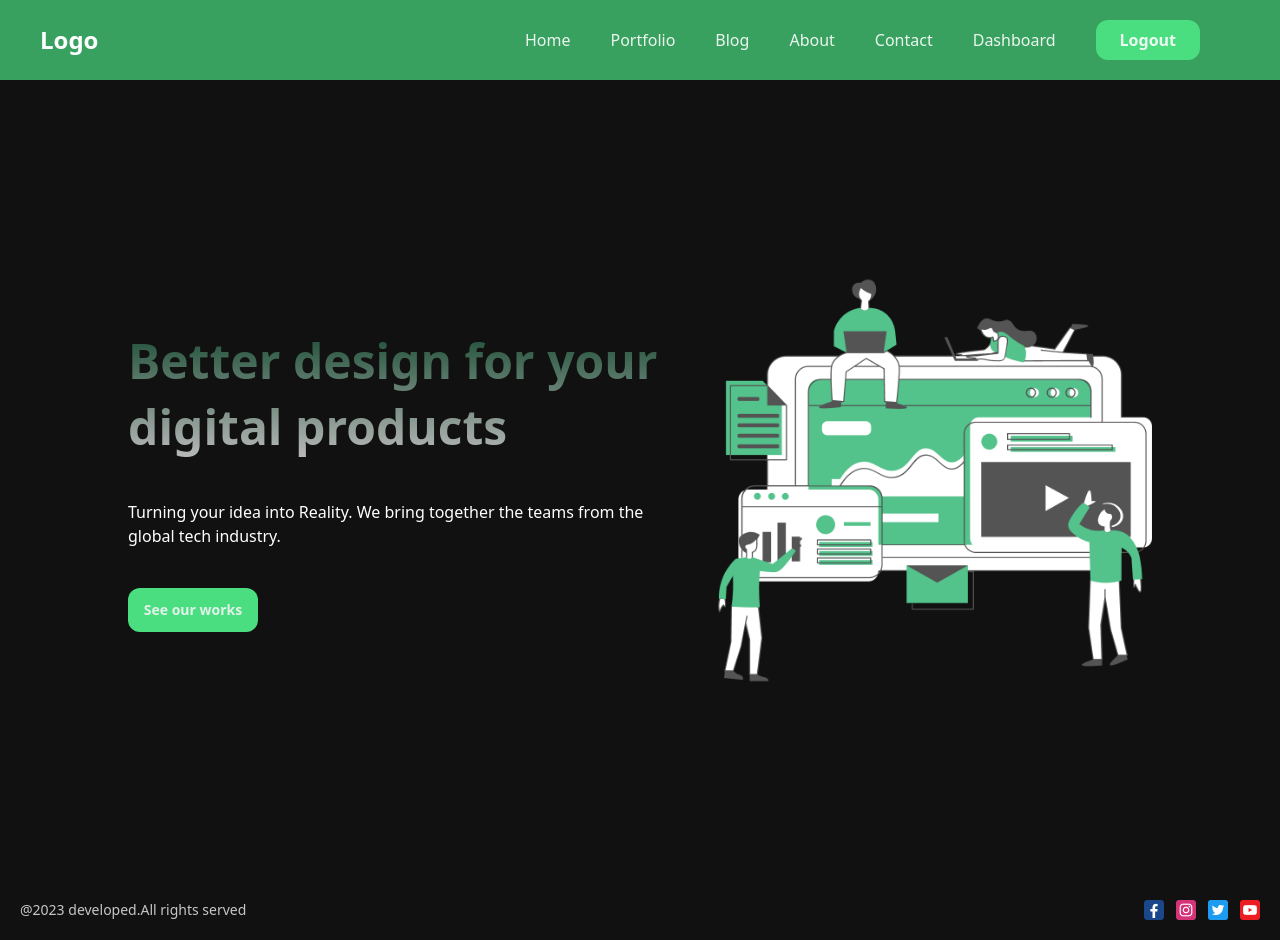
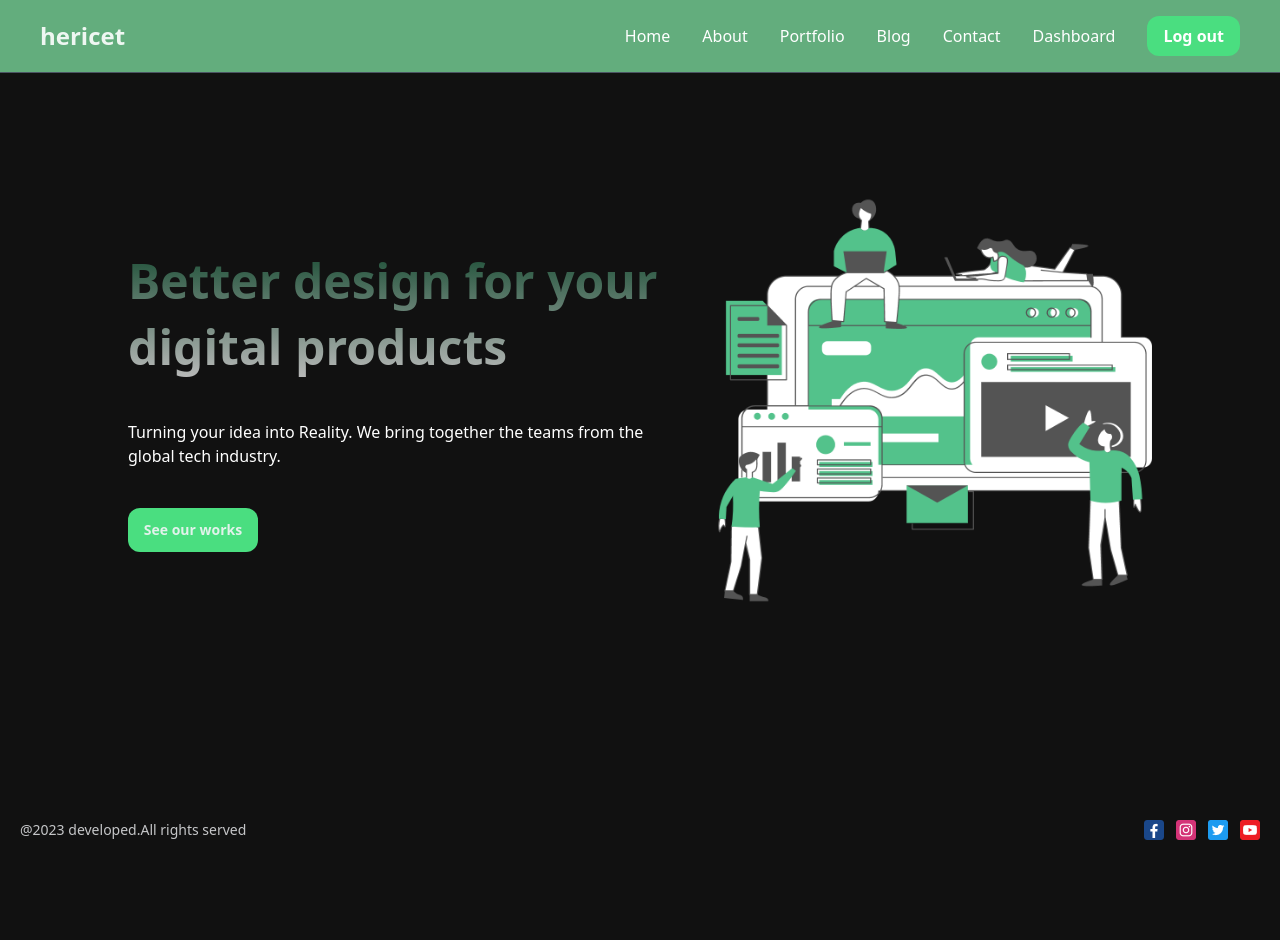
Before and after one commit to DevAdriam/Next-JS-FullStack-WebApp, a Next.js app: page / in a window 1280 px wide. After the commit the page ends 860 px from the top, so only its background shows below. Built offline with nearby package versions, Linux system fonts and the light colour scheme.

Commit message:
ui error fixed after test2

```diff
--- a/src/app/Components/Footer.tsx
+++ b/src/app/Components/Footer.tsx
@@ -12,7 +12,7 @@ export default function Footer() {
 	return (
 		<footer className="w-full relative bottom-0 p-5 flex flex-col md:flex-row md:justify-between justify-center items-center gap-8 ">
 			<div className=" text-sm text-gray-100/80">@{currentYear} developed.All rights served</div>
-			<ul className="flex items-center justify-between gap-3 mt-3 sm:mt-0">
+			<ul className="flex items-center justify-between gap-3 mt-1 sm:mt-0">
 				<li>
 					<Link href="/">
 						<Image src={facebook} width={20} height={20} alt="socials" />
--- a/src/app/Components/Navbar.tsx
+++ b/src/app/Components/Navbar.tsx
@@ -2,49 +2,54 @@
 
 import Link from "next/link";
 import { useState } from "react";
+import Button from "./button";
+import { usePathname } from "next/navigation";
 
 export default function Navbar() {
 	const [nav, Setnav] = useState(false);
+	const pathName = usePathname();
+
+	console.log(pathName);
+
+	const navMenuArr = [
+		{
+			id: 1,
+			link: "/",
+			menu: "Home",
+		},
+		{
+			id: 2,
+			link: "/about",
+			menu: "About",
+		},
+		{
+			id: 3,
+			link: "/portfolio",
+			menu: "Portfolio",
+		},
+		{
+			id: 4,
+			link: "/blog",
+			menu: "Blog",
+		},
+		{
+			id: 5,
+			link: "/contact",
+			menu: "Contact",
+		},
+		{
+			id: 6,
+			link: "/dashboard",
+			menu: "Dashboard",
+		},
+	];
 
 	return (
-		<nav className="w-full flex justify-between items-center flex-row relative z-10 top-0 px-10 py-5  bg-green-400/70 ">
-			{/* For logo */}
-			<h1 aria-label="Logo" className="w-[30%] text-2xl font-bold text-white ">
-				{/* <Image src={logo} alt="logo" width={150} height={150} /> */}
-				<Link href="/">Logo</Link>
-			</h1>
-
-			<ul
-				className={`w-full lg:w-auto bg-green-400/90 md:bg-transparent md:py-0 px-10 py-5  flex justify-between md:flex-row flex-col absolute md:static top-[80px] ${
-					nav ? "left-0" : "left-[1000px]"
-				} z-10 transition-all duration-500 items-start md:items-center gap-5 lg:gap-10`}
-			>
-				<li className="py-2 md:py-0 " onClick={() => Setnav(false)}>
-					<Link href="/" className="active">
-						Home
+		<nav className="bg-green-300/70 w-full fixed z-20 top-0 left-0 border-b border-gray-600">
+			<div className="max-w-screen-xl flex justify-between items-center flex-wrap mx-auto md:py-0 py-3 px-10">
+				<Link href="/">
+					<span className="self-center text-2xl text-white/90 font-semibold whitespace-nowrap">hericet </span>
 				</Link>
-				</li>
-				<li className="py-2  md:py-0 " onClick={() => Setnav(false)}>
-					<Link href="/portfolio">Portfolio</Link>
-				</li>
-				<li className="py-2  md:py-0 " onClick={() => Setnav(false)}>
-					<Link href="/blog">Blog</Link>
-				</li>
-				<li className="py-2  md:py-0 " onClick={() => Setnav(false)}>
-					<Link href="/about">About</Link>
-				</li>
-				<li className="py-2  md:py-0 " onClick={() => Setnav(false)}>
-					<Link href="/contact">Contact</Link>
-				</li>
-				<li className="py-2  md:py-0 " onClick={() => Setnav(false)}>
-					<Link href="/dashboard">Dashboard</Link>
-				</li>
-
-				<button className="w-max-content py-2 px-6  bg-green-400 hover:bg-green-500/90 rounded-xl text-white/90 font-bold">
-					Logout
-				</button>
-			</ul>
-
 				{/* Hamburger button */}
 				<button className="flex md:hidden flex-col " onClick={() => Setnav(!nav)}>
 					<span
@@ -57,6 +62,26 @@ export default function Navbar() {
 						}`}
 					></span>
 				</button>
+				<div
+					className={`w-full md:w-auto ${
+						!nav && "hidden"
+					} md:flex justify-between items-center md:order-1 transition-all duration-500`}
+				>
+					<ul className="flex flex-col md:flex-row justify-between items-start md:items-center p-4 ">
+						{navMenuArr.map((menu) => {
+							return (
+								<li className="block w-full py-4 md:py-2 px-4 hover:underline underline-offset-4  hover:text-black hover:md:bg-transparent hover:bg-stone-200/70 ">
+									<Link href={menu.link} onClick={() => Setnav(false)}>
+										{menu.menu}
+									</Link>
+								</li>
+							);
+						})}
+					</ul>
+
+					<Button text="Log out" link="/" />
+				</div>
+			</div>
 		</nav>
 	);
 }
--- /dev/null
+++ b/src/app/Components/button.tsx
@@ -0,0 +1,15 @@
+import Link from "next/link";
+
+type Props = {
+	text: string;
+	link: string;
+};
+const Button = ({ text, link }: Props) => {
+	return (
+		<button className="font-bold py-2 px-4 rounded-xl bg-green-400 hover:bg-green-500">
+			<Link href={link}>{text}</Link>
+		</button>
+	);
+};
+
+export default Button;
--- a/src/app/globals.css
+++ b/src/app/globals.css
@@ -16,17 +16,6 @@ body {
 	color: white;
 
 	overflow-x: hidden;
-}
-.container {
-	max-width: 1000px;
-	min-height: 100vh;
-
-	display: flex;
-	flex-direction: column;
-	justify-content: space-between;
-
-	margin: 0 auto;
-	padding: 20px 0px;
 }
 
 nav > ul > li {
--- a/src/app/layout.tsx
+++ b/src/app/layout.tsx
@@ -12,7 +12,7 @@ export const metadata = {
 export default function RootLayout({ children }: { children: React.ReactNode }) {
 	return (
 		<html lang="en">
-			<body>
+			<body className=" overflow-x-hidden">
 				<Navbar />
 				{children}
 				<Footer />
--- a/src/app/page.tsx
+++ b/src/app/page.tsx
@@ -5,7 +5,7 @@ import Link from "next/link";
 
 export default function Home() {
 	return (
-		<main className="w-full lg:w-[80%] lg:h-[100vh] mx-auto  flex items-center justify-between md:flex-row flex-col px-10 py-32 lg:py-0 lg:px-0">
+		<main className="w-full lg:w-[80%] min-h-[100vh] relative z-[-10]  mx-auto  flex items-center justify-between md:flex-row flex-col px-10 py-20 lg:py-0 lg:px-0">
 			<article className="lg:w-[60%] md:w-[80%] w-[100%] flex flex-col gap-10 lg:mr-14 ">
 				<h1 className="title text-5xl font-bold leading-snug">Better design for your digital products</h1>
 				<p>Turning your idea into Reality. We bring together the teams from the global tech industry.</p>
```
Lines whose indentation alone changed are shown as unchanged.
